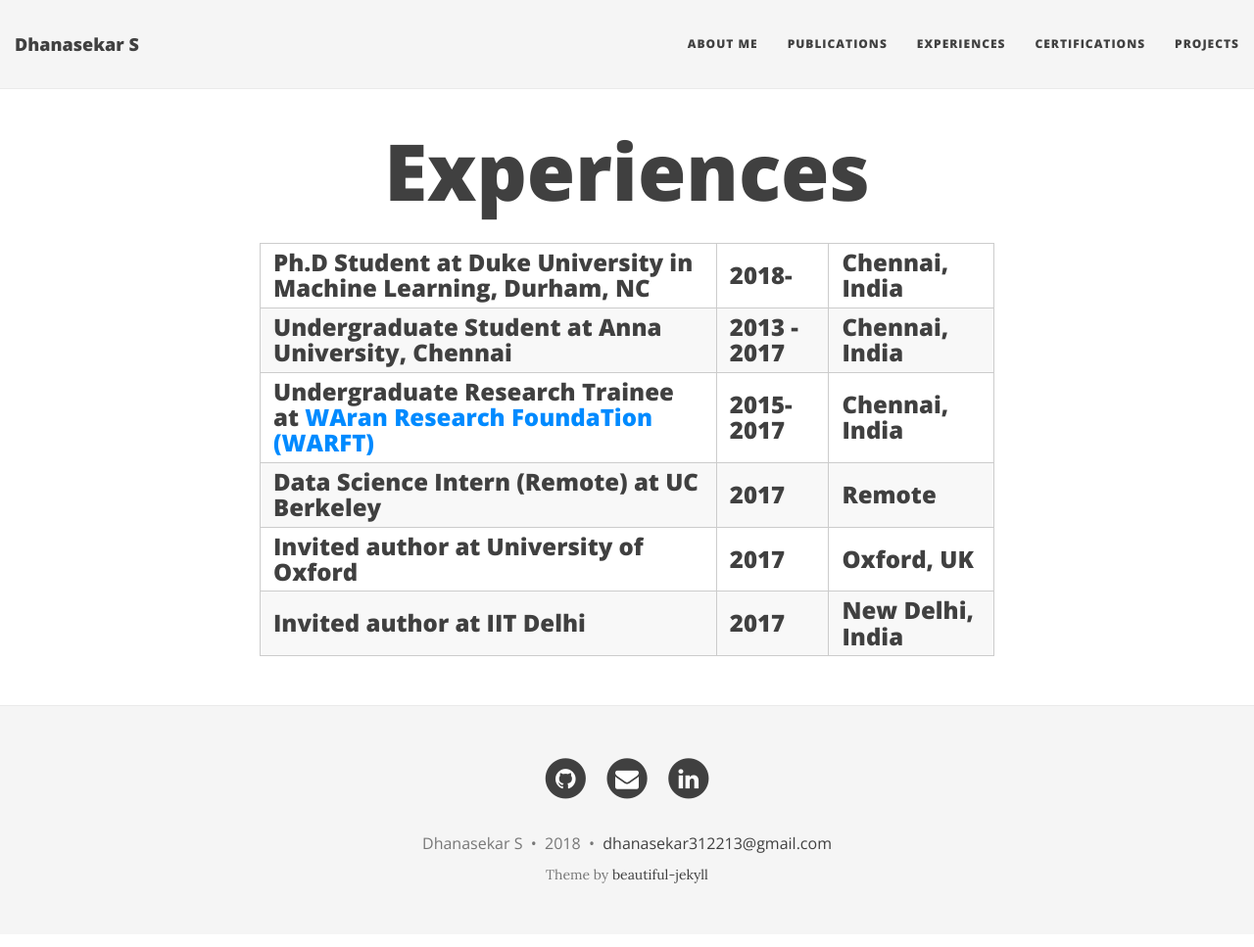
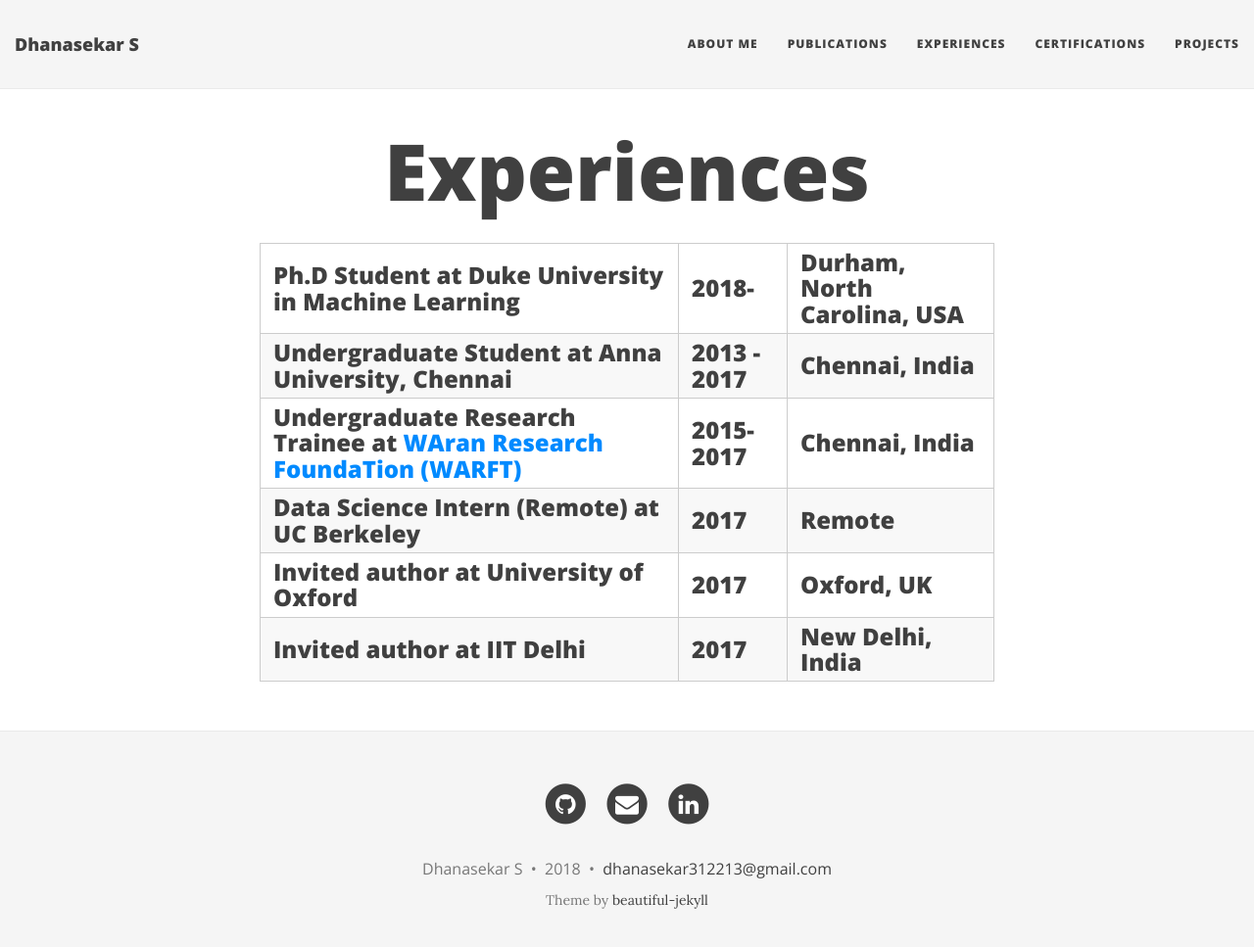
Before and after one commit to Dhanasekar-S/Dhanasekar-S.github.io, a Jekyll site: the page built from Experiences.md, in a window 1280 px wide and 980 px high. Shown: the top 967 px of the window at 98% size. Built offline with Jekyll 4.4.1, drawn with Linux system fonts in a browser that asks for light colours; nearby versions of some CDN libraries.

Commit message:
Update Experiences.md

```diff
--- a/Experiences.md
+++ b/Experiences.md
@@ -6,7 +6,7 @@ title: Experiences
 <table style="width:100%">
 
 <tr>
-<td><h3> Ph.D Student at Duke University in Machine Learning, Durham, NC</h3></td><td><h3>2018-</h3></td><td><h3>Chennai, India</h3></td>
+<td><h3> Ph.D Student at Duke University in Machine Learning</h3></td><td><h3>2018-</h3></td><td><h3>Durham, North Carolina, USA</h3></td>
 </tr>
 
 <tr>
```
